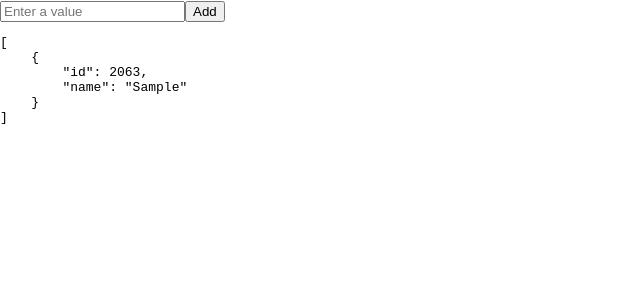
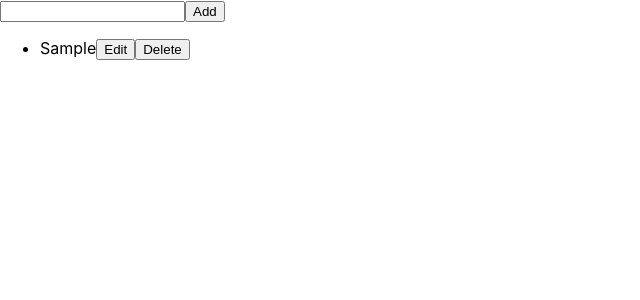
Before and after one commit to sudha-mediwave/my-learning, a React (Create React App) app: page / in a window 1280 px wide. Both pictures are taken after typing "Sample" into the empty fields and a click on the button "Add". Shown: the top 300 px of the page, without its empty margins (0-640 px from the left). Built offline with nearby package versions, Linux system fonts and the light colour scheme.

Commit message:
[add] add,edit,del and update

```diff
--- a/src/App.css
+++ b/src/App.css
@@ -36,3 +36,8 @@
     transform: rotate(360deg);
   }
 }
+/* .card_design {
+  background-color: green;
+  margin: 20px;
+  padding: 12px;
+} */
--- a/src/App.js
+++ b/src/App.js
@@ -1,62 +1,67 @@
 import React, { useState } from 'react';
+import './App.css';
+const CardList = () => {
+  const [inputValue, setInputValue] = useState('');
+  const [cards, setCards] = useState([]);
+  const [editingIndex, setEditingIndex] = useState(-1);
 
-const InputList = () => {
-  const [inputValue, setInputValue] = useState('');
-  const [inputList, setInputList] = useState([]);
-
-  const handleChange = (e) => {
+  const handleInputChange = (e) => {
     setInputValue(e.target.value);
   };
 
-  const handleAdd = () => {
+  const handleAddCard = () => {
     if (inputValue.trim() !== '') {
-      const uniqueId = Math.floor(1000 + Math.random() * 9000);
-      const addObj = {
-        id: uniqueId,
-        name: inputValue,
-      };
-      console.log('addObj :>>', addObj);
-      setInputList([...inputList, addObj]);
+      setCards((prevCards) => [...prevCards, inputValue]);
       setInputValue('');
     }
   };
 
-  const handleEdit = (index) => {
-    const editedValue = prompt('Enter the new value:');
-    if (editedValue !== null && editedValue.trim() !== '') {
-      const updatedList = [...inputList];
-      updatedList[index] = editedValue;
-      setInputList(updatedList);
+  const handleEditCard = (index) => {
+    setEditingIndex(index);
+    setInputValue(cards[index]);
+  };
+
+  const handleUpdateCard = () => {
+    if (inputValue.trim() !== '') {
+      setCards((prevCards) => {
+        const updatedCards = [...prevCards];
+        updatedCards[editingIndex] = inputValue;
+        return updatedCards;
+      });
+      setInputValue('');
+      setEditingIndex(-1);
     }
   };
 
-  const handleDelete = (index) => {
-    const updatedList = [...inputList];
-    updatedList.splice(index, 1);
-    setInputList(updatedList);
+  const handleDeleteCard = (index) => {
+    setCards((prevCards) => {
+      const updatedCards = [...prevCards];
+      updatedCards.splice(index, 1);
+      return updatedCards;
+    });
   };
 
   return (
     <div>
-      <input
-        type='text'
-        value={inputValue}
-        onChange={handleChange}
-        placeholder='Enter a value'
-      />
-      <button onClick={handleAdd}>Add</button>
-      <pre>{JSON.stringify(inputList, null, 4)}</pre>
-      {/* <ul>
-        {inputList.map((value, index) => (
-          <li key={index}>
-            {value}
-            <button onClick={() => handleEdit(index)}>Edit</button>
-            <button onClick={() => handleDelete(index)}>Delete</button>
-          </li>
+      <input type='text' value={inputValue} onChange={handleInputChange} />
+      {editingIndex === -1 ? (
+        <button onClick={handleAddCard}>Add</button>
+      ) : (
+        <button onClick={handleUpdateCard}>Update</button>
+      )}
+      <ul>
+        {cards.map((card, index) => (
+          <div className='card_design'>
+            <li key={index}>
+              {card}
+              <button onClick={() => handleEditCard(index)}>Edit</button>
+              <button onClick={() => handleDeleteCard(index)}>Delete</button>
+            </li>
+          </div>
         ))}
-      </ul> */}
+      </ul>
     </div>
   );
 };
 
-export default InputList;
+export default CardList;
```
